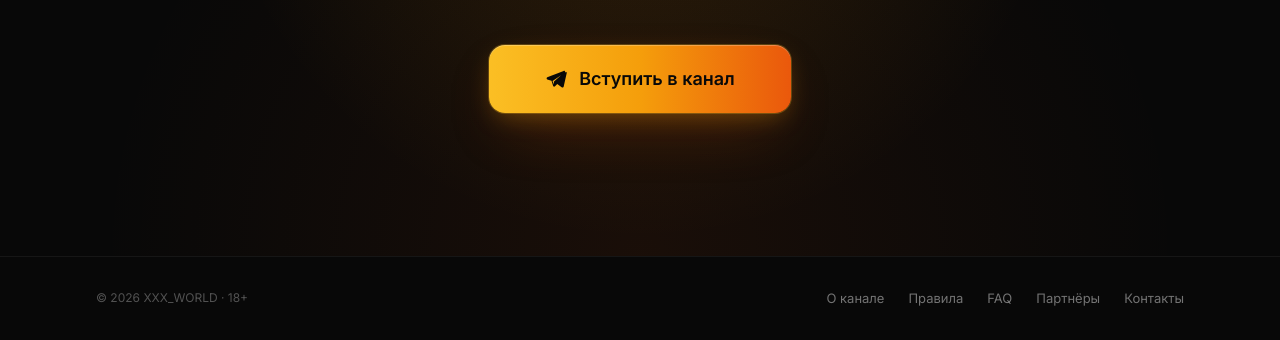
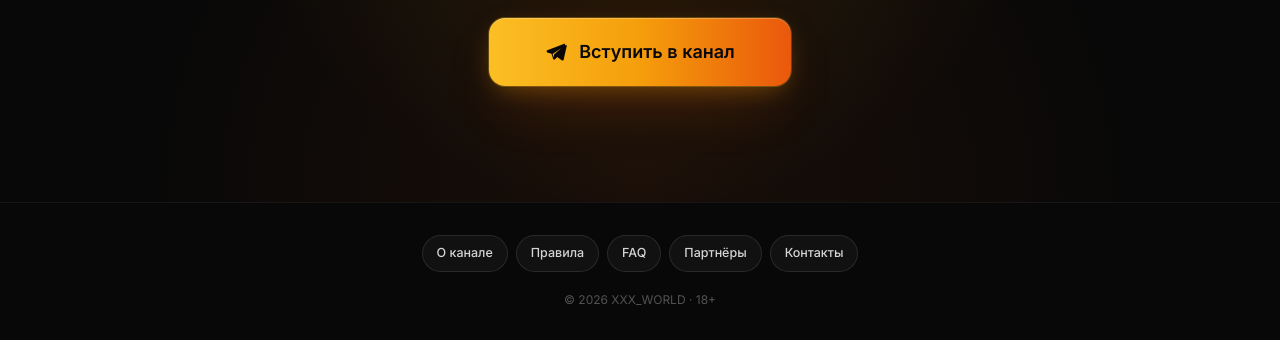
Before and after one commit to Samovar24/XXX_WORLD, a plain HTML site: page index.html in a window 1280 px wide. Both pictures are taken after a click on the button "Мне есть 18 лет — войти". Shown: the part 460-800 px from the top of the page. Drawn offline with nearby package versions, Linux system fonts and the light colour scheme.

Commit message:
Refactor comments and footer layout in index.html

```diff
--- a/index.html
+++ b/index.html
@@ -155,7 +155,7 @@
           </span>
         </a>
 
-        <!-- Десктоп-меню: кнопки-пилюли на чистом Tailwind -->
+        <!-- Десктоп-меню: пилюли -->
         <div class="hidden md:flex items-center gap-2">
           <a href="about.html"    class="px-3.5 py-1.5 text-[13px] font-medium text-neutral-400 bg-white/[0.03] border border-white/[0.08] rounded-full hover:text-amber-400 hover:border-amber-500/40 hover:bg-amber-500/10 transition-all duration-300">О канале</a>
           <a href="rules.html"    class="px-3.5 py-1.5 text-[13px] font-medium text-neutral-400 bg-white/[0.03] border border-white/[0.08] rounded-full hover:text-amber-400 hover:border-amber-500/40 hover:bg-amber-500/10 transition-all duration-300">Правила</a>
@@ -175,7 +175,7 @@
         </button>
       </div>
 
-      <!-- Мобильное меню: карточки-кнопки -->
+      <!-- Мобильное меню -->
       <div id="mobileMenu" class="hidden md:hidden border-t border-white/[0.06] bg-ink/95 backdrop-blur-xl">
         <div class="px-4 py-4">
           <a href="about.html" class="flex items-center justify-between p-3.5 mb-2 text-[15px] font-medium text-neutral-300 bg-white/[0.03] border border-white/10 rounded-xl hover:text-amber-400 hover:border-amber-500/40 hover:bg-amber-500/10 transition-all">
@@ -233,21 +233,21 @@
       </div>
     </main>
 
-    <!-- ---------- FOOTER ---------- -->
+    <!-- ---------- FOOTER (кнопки-пилюли вместо серых ссылок) ---------- -->
     <footer class="relative z-10 border-t border-white/[0.06]">
-      <div class="max-w-6xl mx-auto px-5 sm:px-8 py-8 flex flex-col sm:flex-row items-center justify-between gap-5">
+      <div class="max-w-6xl mx-auto px-5 sm:px-8 py-8 flex flex-col items-center gap-5">
 
-        <p class="text-xs text-neutral-600 order-2 sm:order-1">
+        <nav class="flex flex-wrap justify-center gap-2">
+          <a href="about.html"    class="px-3.5 py-2 text-[12.5px] font-medium text-neutral-300 bg-white/[0.04] border border-white/10 rounded-full hover:text-amber-400 hover:border-amber-500/40 hover:bg-amber-500/10 transition-all duration-300">О канале</a>
+          <a href="rules.html"    class="px-3.5 py-2 text-[12.5px] font-medium text-neutral-300 bg-white/[0.04] border border-white/10 rounded-full hover:text-amber-400 hover:border-amber-500/40 hover:bg-amber-500/10 transition-all duration-300">Правила</a>
+          <a href="faq.html"      class="px-3.5 py-2 text-[12.5px] font-medium text-neutral-300 bg-white/[0.04] border border-white/10 rounded-full hover:text-amber-400 hover:border-amber-500/40 hover:bg-amber-500/10 transition-all duration-300">FAQ</a>
+          <a href="partners.html" class="px-3.5 py-2 text-[12.5px] font-medium text-neutral-300 bg-white/[0.04] border border-white/10 rounded-full hover:text-amber-400 hover:border-amber-500/40 hover:bg-amber-500/10 transition-all duration-300">Партнёры</a>
+          <a href="contacts.html" class="px-3.5 py-2 text-[12.5px] font-medium text-neutral-300 bg-white/[0.04] border border-white/10 rounded-full hover:text-amber-400 hover:border-amber-500/40 hover:bg-amber-500/10 transition-all duration-300">Контакты</a>
+        </nav>
+
+        <p class="text-xs text-neutral-600">
           © <span id="year"></span> XXX_WORLD · 18+
         </p>
-
-        <nav class="flex flex-wrap justify-center gap-x-6 gap-y-2 text-[13px] text-neutral-500 order-1 sm:order-2">
-          <a href="about.html"    class="hover:text-amber-400 transition-colors duration-300">О канале</a>
-          <a href="rules.html"    class="hover:text-amber-400 transition-colors duration-300">Правила</a>
-          <a href="faq.html"      class="hover:text-amber-400 transition-colors duration-300">FAQ</a>
-          <a href="partners.html" class="hover:text-amber-400 transition-colors duration-300">Партнёры</a>
-          <a href="contacts.html" class="hover:text-amber-400 transition-colors duration-300">Контакты</a>
-        </nav>
 
       </div>
     </footer>
@@ -289,4 +289,4 @@
   </script>
 
 </body>
-</html>
+            </html>
```
